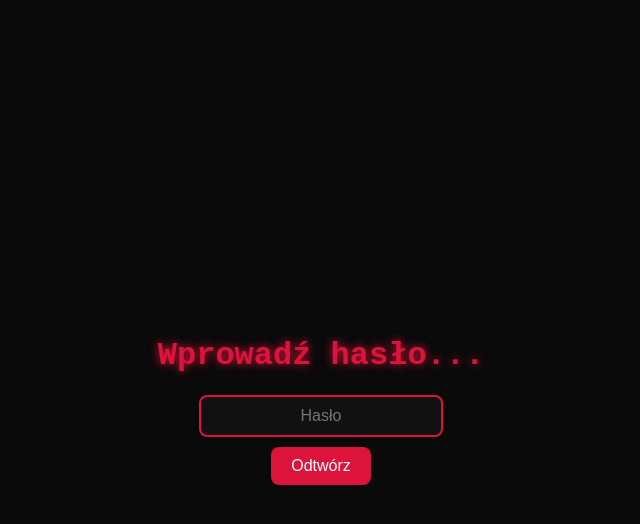
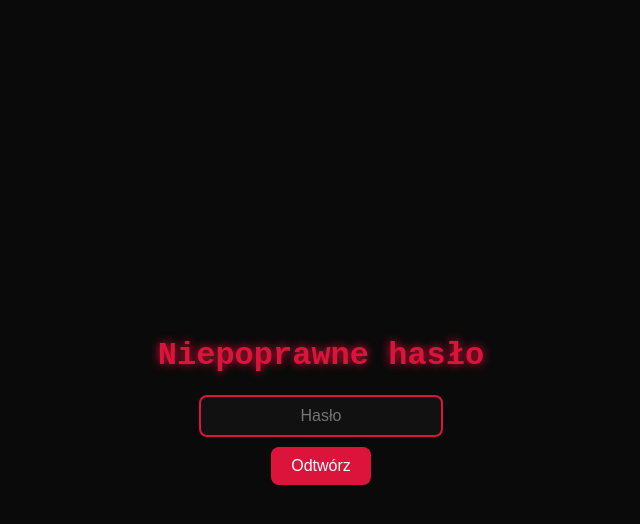
Before and after one commit to lonelyButterflyAtWork/halloween, a plain HTML site: page index.html in a window 1280 px wide. Both pictures are taken after a click on the button "Odtwórz". Shown: the whole page, without its empty margins (319-959 px from the left). Drawn offline with Linux system fonts and the light colour scheme.

Commit message:
adding files

```diff
--- a/index.html
+++ b/index.html
@@ -69,7 +69,8 @@
         audio.style.display = "block";
         audio.play();
       } else {
-        alert("Niepoprawne hasło...");
+        document.querySelector("h1").textContent = "Niepoprawne hasło";
+
       }
     }
   </script>
```
